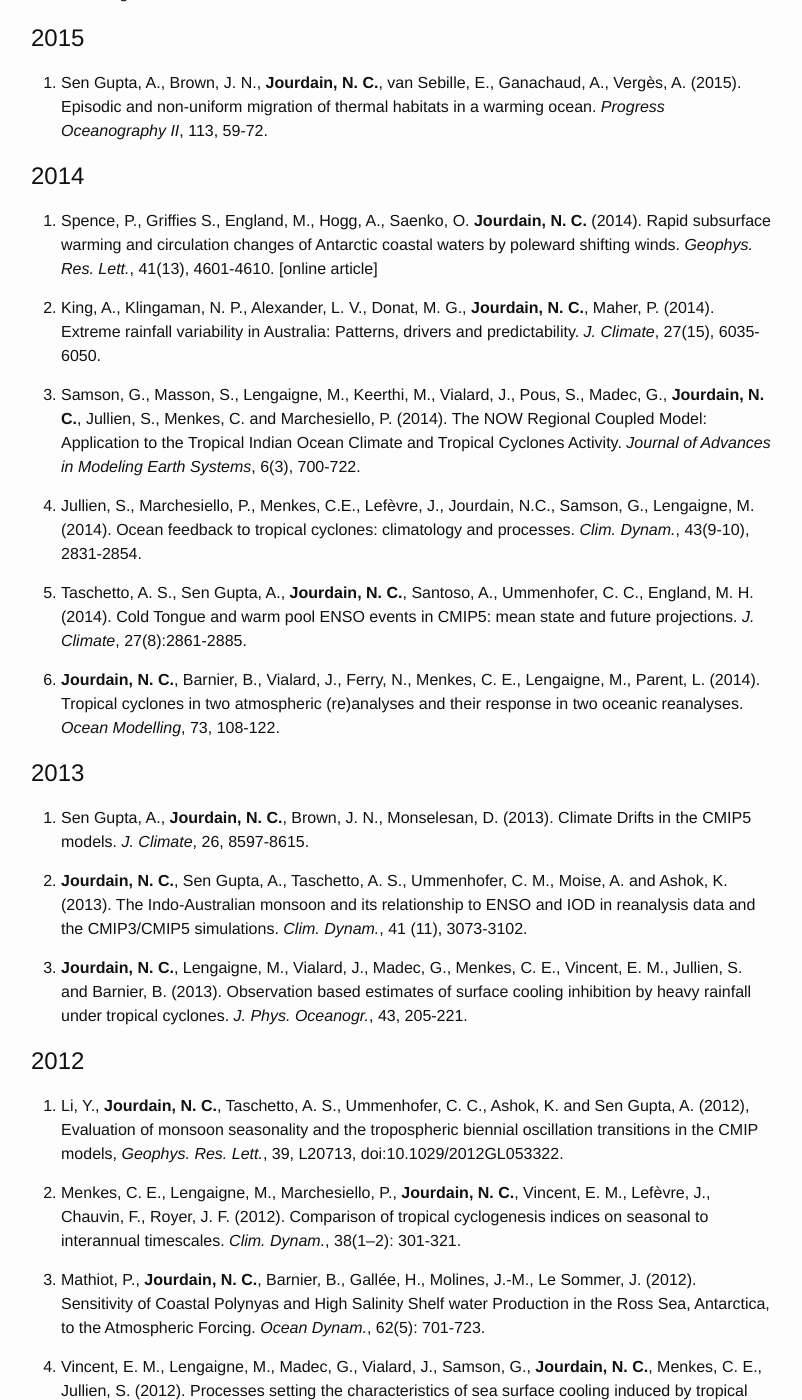
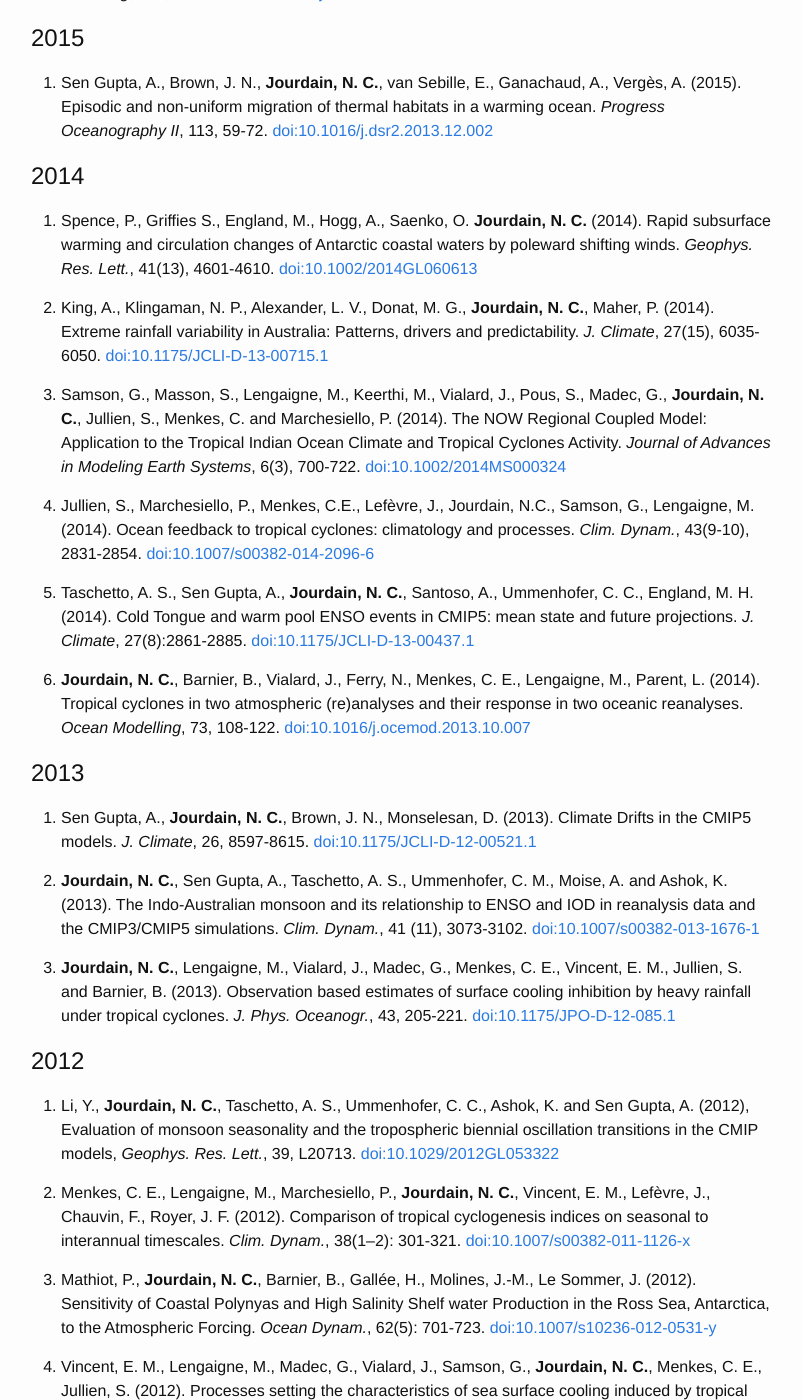
Before and after one commit to nicojourdain/nicojourdain.github.io, a Jekyll site: the page built from publications.md, in a window 1280 px wide and 1400 px high, scrolled down 1183 px. Shown: the whole window, without its empty margins (239-1041 px from the left). Built offline with Jekyll 4.4.1, drawn with Linux system fonts in a browser that asks for light colours; some of the changed text lies outside the part shown.

Commit message:
update publications

```diff
--- a/publications.md
+++ b/publications.md
@@ -21,75 +21,75 @@ For publication metrics, see :
 
 # 2017
 
-28. **Jourdain, N. C.**, Mathiot, P., Merino, N., Durand, G., Le Sommer, J., Dutrieux, P. and Madec, G. (2016). Ocean circulation and sea-ice thinning induced by melting ice shelves in the Amundsen Sea. _J. Geophys. Res. (accepted in Feb. 2017)_.
+28. **Jourdain, N. C.**, Mathiot, P., Merino, N., Durand, G., Le Sommer, J., Dutrieux, P. and Madec, G. (2016). Ocean circulation and sea-ice thinning induced by melting ice shelves in the Amundsen Sea. _J. Geophys. Res. (accepted in Feb. 2017)_. [doi:10.1002/2016JC012509](http://onlinelibrary.wiley.com/doi/10.1002/2016JC012509/abstract)
 
 # 2016
 
-27. Li, Y., **Jourdain, N. C.**, Taschetto, A. S., Sen Gupta, A., Argüeso, D., Masson, S., Cai, W. (2016). Resolution dependence of the simulated precipitation and diurnal cycle over the Maritime Continent. _Clim. Dynam., in press, accepted in Aug. 2016_.
+27. Li, Y., **Jourdain, N. C.**, Taschetto, A. S., Sen Gupta, A., Argüeso, D., Masson, S., Cai, W. (2016). Resolution dependence of the simulated precipitation and diurnal cycle over the Maritime Continent. _Clim. Dynam., in press, accepted in Aug. 2016_. [doi:10.1007/s00382-016-3317-y](http://link.springer.com/article/10.1007/s00382-016-3317-y)
 
-26. **Jourdain, N. C.**, Lengaigne, M., Vialard, J., Izumo, T., Sen Gupta, A. (2016). Further insights on the influence of the Indian Ocean Dipole on the following year's ENSO from observations and CMIP5 models. _J. Climate_, 29(2), 637-658.
+26. **Jourdain, N. C.**, Lengaigne, M., Vialard, J., Izumo, T., Sen Gupta, A. (2016). Further insights on the influence of the Indian Ocean Dipole on the following year's ENSO from observations and CMIP5 models. _J. Climate_, 29(2), 637-658. [doi:10.1175/JCLI-D-15-0481.1](http://journals.ametsoc.org/doi/abs/10.1175/JCLI-D-15-0481.1)
 
-25. Merino, N., Le Sommer, J., Durand, G., **Jourdain, N. C.**, Madec, G., Mathiot, P. and Tournadre, J. (2016). Antarctic icebergs melt over the Southern Ocean: climatology and impact on sea ice. _Ocean Modelling_, 104, 99-110.
+25. Merino, N., Le Sommer, J., Durand, G., **Jourdain, N. C.**, Madec, G., Mathiot, P. and Tournadre, J. (2016). Antarctic icebergs melt over the Southern Ocean: climatology and impact on sea ice. _Ocean Modelling_, 104, 99-110. [doi:10.1016/j.ocemod.2016.05.001](http://www.sciencedirect.com/science/article/pii/S1463500316300300)
 
 # 2015
 
-24. Sen Gupta, A., Brown, J. N., **Jourdain, N. C.**, van Sebille, E., Ganachaud, A., Vergès, A. (2015). Episodic and non-uniform migration of thermal habitats in a warming ocean. _Progress Oceanography II_, 113, 59-72.
+24. Sen Gupta, A., Brown, J. N., **Jourdain, N. C.**, van Sebille, E., Ganachaud, A., Vergès, A. (2015). Episodic and non-uniform migration of thermal habitats in a warming ocean. _Progress Oceanography II_, 113, 59-72. [doi:10.1016/j.dsr2.2013.12.002](http://www.sciencedirect.com/science/article/pii/S0967064513004487)
 
 # 2014
 
-23. Spence, P., Griffies S., England, M., Hogg, A., Saenko, O. **Jourdain, N. C.** (2014). Rapid subsurface warming and circulation changes of Antarctic coastal waters by poleward shifting winds. _Geophys. Res. Lett._, 41(13), 4601-4610. [online article]
+23. Spence, P., Griffies S., England, M., Hogg, A., Saenko, O. **Jourdain, N. C.** (2014). Rapid subsurface warming and circulation changes of Antarctic coastal waters by poleward shifting winds. _Geophys. Res. Lett._, 41(13), 4601-4610. [doi:10.1002/2014GL060613](http://onlinelibrary.wiley.com/doi/10.1002/2014GL060613/abstract)
 
-22. King, A., Klingaman, N. P., Alexander, L. V., Donat, M. G., **Jourdain, N. C.**, Maher, P. (2014). Extreme rainfall variability in Australia: Patterns, drivers and predictability. _J. Climate_, 27(15), 6035-6050.
+22. King, A., Klingaman, N. P., Alexander, L. V., Donat, M. G., **Jourdain, N. C.**, Maher, P. (2014). Extreme rainfall variability in Australia: Patterns, drivers and predictability. _J. Climate_, 27(15), 6035-6050. [doi:10.1175/JCLI-D-13-00715.1](http://journals.ametsoc.org/doi/abs/10.1175/JCLI-D-13-00715.1)
 
-21. Samson, G., Masson, S., Lengaigne, M., Keerthi, M., Vialard, J., Pous, S., Madec, G., **Jourdain, N. C.**, Jullien, S., Menkes, C. and Marchesiello, P. (2014). The NOW Regional Coupled Model: Application to the Tropical Indian Ocean Climate and Tropical Cyclones Activity. _Journal of Advances in Modeling Earth Systems_, 6(3), 700-722.
+21. Samson, G., Masson, S., Lengaigne, M., Keerthi, M., Vialard, J., Pous, S., Madec, G., **Jourdain, N. C.**, Jullien, S., Menkes, C. and Marchesiello, P. (2014). The NOW Regional Coupled Model: Application to the Tropical Indian Ocean Climate and Tropical Cyclones Activity. _Journal of Advances in Modeling Earth Systems_, 6(3), 700-722. [doi:10.1002/2014MS000324](http://onlinelibrary.wiley.com/doi/10.1002/2014MS000324/abstract)
 
-20. Jullien, S., Marchesiello, P., Menkes, C.E., Lefèvre, J., Jourdain, N.C., Samson, G., Lengaigne, M. (2014). Ocean feedback to tropical cyclones: climatology and processes. _Clim. Dynam._, 43(9-10), 2831-2854.
+20. Jullien, S., Marchesiello, P., Menkes, C.E., Lefèvre, J., Jourdain, N.C., Samson, G., Lengaigne, M. (2014). Ocean feedback to tropical cyclones: climatology and processes. _Clim. Dynam._, 43(9-10), 2831-2854. [doi:10.1007/s00382-014-2096-6](http://link.springer.com/article/10.1007/s00382-014-2096-6)
 
-19. Taschetto, A. S., Sen Gupta, A., **Jourdain, N. C.**, Santoso, A., Ummenhofer, C. C., England, M. H. (2014). Cold Tongue and warm pool ENSO events in CMIP5: mean state and future projections. _J. Climate_, 27(8):2861-2885.
+19. Taschetto, A. S., Sen Gupta, A., **Jourdain, N. C.**, Santoso, A., Ummenhofer, C. C., England, M. H. (2014). Cold Tongue and warm pool ENSO events in CMIP5: mean state and future projections. _J. Climate_, 27(8):2861-2885. [doi:10.1175/JCLI-D-13-00437.1](http://journals.ametsoc.org/doi/abs/10.1175/JCLI-D-13-00437.1)
 
-18. **Jourdain, N. C.**, Barnier, B., Vialard, J., Ferry, N., Menkes, C. E., Lengaigne, M., Parent, L. (2014). Tropical cyclones in two atmospheric (re)analyses and their response in two oceanic reanalyses. _Ocean Modelling_, 73, 108-122.
+18. **Jourdain, N. C.**, Barnier, B., Vialard, J., Ferry, N., Menkes, C. E., Lengaigne, M., Parent, L. (2014). Tropical cyclones in two atmospheric (re)analyses and their response in two oceanic reanalyses. _Ocean Modelling_, 73, 108-122. [doi:10.1016/j.ocemod.2013.10.007](http://www.sciencedirect.com/science/article/pii/S1463500313001881)
 
 # 2013
 
-17. Sen Gupta, A., **Jourdain, N. C.**, Brown, J. N., Monselesan, D. (2013). Climate Drifts in the CMIP5 models. _J. Climate_, 26, 8597-8615.
+17. Sen Gupta, A., **Jourdain, N. C.**, Brown, J. N., Monselesan, D. (2013). Climate Drifts in the CMIP5 models. _J. Climate_, 26, 8597-8615. [doi:10.1175/JCLI-D-12-00521.1](http://journals.ametsoc.org/doi/abs/10.1175/JCLI-D-12-00521.1)
 
-16. **Jourdain, N. C.**, Sen Gupta, A., Taschetto, A. S., Ummenhofer, C. M., Moise, A. and Ashok, K. (2013). The Indo-Australian monsoon and its relationship to ENSO and IOD in reanalysis data and the CMIP3/CMIP5 simulations. _Clim. Dynam._, 41 (11), 3073-3102.
+16. **Jourdain, N. C.**, Sen Gupta, A., Taschetto, A. S., Ummenhofer, C. M., Moise, A. and Ashok, K. (2013). The Indo-Australian monsoon and its relationship to ENSO and IOD in reanalysis data and the CMIP3/CMIP5 simulations. _Clim. Dynam._, 41 (11), 3073-3102. [doi:10.1007/s00382-013-1676-1](http://link.springer.com/article/10.1007/s00382-013-1676-1)
 
-15. **Jourdain, N. C.**, Lengaigne, M., Vialard, J., Madec, G., Menkes, C. E., Vincent, E. M., Jullien, S. and Barnier, B. (2013). Observation based estimates of surface cooling inhibition by heavy rainfall under tropical cyclones. _J. Phys. Oceanogr._, 43, 205-221.
+15. **Jourdain, N. C.**, Lengaigne, M., Vialard, J., Madec, G., Menkes, C. E., Vincent, E. M., Jullien, S. and Barnier, B. (2013). Observation based estimates of surface cooling inhibition by heavy rainfall under tropical cyclones. _J. Phys. Oceanogr._, 43, 205-221. [doi:10.1175/JPO-D-12-085.1](http://journals.ametsoc.org/doi/abs/10.1175/JPO-D-12-085.1)
 
 # 2012
 
-14. Li, Y., **Jourdain, N. C.**, Taschetto, A. S., Ummenhofer, C. C., Ashok, K. and Sen Gupta, A. (2012), Evaluation of monsoon seasonality and the tropospheric biennial oscillation transitions in the CMIP models, _Geophys. Res. Lett._, 39, L20713, doi:10.1029/2012GL053322.
+14. Li, Y., **Jourdain, N. C.**, Taschetto, A. S., Ummenhofer, C. C., Ashok, K. and Sen Gupta, A. (2012), Evaluation of monsoon seasonality and the tropospheric biennial oscillation transitions in the CMIP models, _Geophys. Res. Lett._, 39, L20713. [doi:10.1029/2012GL053322](http://onlinelibrary.wiley.com/doi/10.1029/2012GL053322/abstract)
 
-13. Menkes, C. E., Lengaigne, M., Marchesiello, P., **Jourdain, N. C.**, Vincent, E. M., Lefèvre, J., Chauvin, F., Royer, J. F. (2012). Comparison of tropical cyclogenesis indices on seasonal to interannual timescales. _Clim. Dynam._, 38(1–2): 301-321.
+13. Menkes, C. E., Lengaigne, M., Marchesiello, P., **Jourdain, N. C.**, Vincent, E. M., Lefèvre, J., Chauvin, F., Royer, J. F. (2012). Comparison of tropical cyclogenesis indices on seasonal to interannual timescales. _Clim. Dynam._, 38(1–2): 301-321. [doi:10.1007/s00382-011-1126-x](http://link.springer.com/article/10.1007/s00382-011-1126-x)
 
-12. Mathiot, P., **Jourdain, N. C.**, Barnier, B., Gallée, H., Molines, J.-M., Le Sommer, J. (2012). Sensitivity of Coastal Polynyas and High Salinity Shelf water Production in the Ross Sea, Antarctica, to the Atmospheric Forcing. _Ocean Dynam._, 62(5): 701-723.
+12. Mathiot, P., **Jourdain, N. C.**, Barnier, B., Gallée, H., Molines, J.-M., Le Sommer, J. (2012). Sensitivity of Coastal Polynyas and High Salinity Shelf water Production in the Ross Sea, Antarctica, to the Atmospheric Forcing. _Ocean Dynam._, 62(5): 701-723. [doi:10.1007/s10236-012-0531-y](http://link.springer.com/article/10.1007/s10236-012-0531-y)
 
-11. Vincent, E. M., Lengaigne, M., Madec, G., Vialard, J., Samson, G., **Jourdain, N. C.**, Menkes, C. E., Jullien, S. (2012). Processes setting the characteristics of sea surface cooling induced by tropical cyclones. _J. Geophys. Res._, 117:C02020, doi:10.1029/2011JC007396.
+11. Vincent, E. M., Lengaigne, M., Madec, G., Vialard, J., Samson, G., **Jourdain, N. C.**, Menkes, C. E., Jullien, S. (2012). Processes setting the characteristics of sea surface cooling induced by tropical cyclones. _J. Geophys. Res._, 117:C02020. [doi:10.1029/2011JC007396](http://onlinelibrary.wiley.com/doi/10.1029/2011JC007396/abstract).
 
-10. Gimbert, F., **Jourdain, N. C.**, Marsan, D., Weiss, J., Barnier, B. (2012). Recent mechanical weakening of the Arctic sea ice cover as revealed from larger inertial oscillations. _J. Geophys. Res._ 117:C00J12, 14pp.
+10. Gimbert, F., **Jourdain, N. C.**, Marsan, D., Weiss, J., Barnier, B. (2012). Recent mechanical weakening of the Arctic sea ice cover as revealed from larger inertial oscillations. _J. Geophys. Res._ 117:C00J12, 14pp. [doi:10.1029/2011JC007633](http://onlinelibrary.wiley.com/doi/10.1029/2011JC007633/abstract)
 
-9. Gimbert, F., Marsan, D., Weiss, J., **Jourdain, N. C.** , Barnier, B. (2012). Sea ice inertial oscillation magnitudes in the Arctic basin. _The Cryosphere_ 6:2179-2220.
+9. Gimbert, F., Marsan, D., Weiss, J., **Jourdain, N. C.** , Barnier, B. (2012). Sea ice inertial oscillation magnitudes in the Arctic basin. _The Cryosphere_ 6:2179-2220. [doi:10.5194/tc-6-1187-2012](http://www.the-cryosphere.net/6/1187/2012/tc-6-1187-2012.html)
 
-8. Vincent, E. M., Lengaigne, M., Vialard, J., Madec, G., **Jourdain, N. C.**, Masson, S. (2012). Assessing the Oceanic Control on the Amplitude of Sea Surface Cooling induced by Tropical Cyclones. _J. Geophys. Res._ 117:C05023, 14pp.
+8. Vincent, E. M., Lengaigne, M., Vialard, J., Madec, G., **Jourdain, N. C.**, Masson, S. (2012). Assessing the Oceanic Control on the Amplitude of Sea Surface Cooling induced by Tropical Cyclones. _J. Geophys. Res._ 117:C05023, 14pp. [doi:10.1029/2011JC007396](http://onlinelibrary.wiley.com/doi/10.1029/2011JC007705/abstract)
 
-7. Jullien, S., Menkes, C. E., Marchesiello, P., **Jourdain, N. C.**, Lengaigne, M., Koch-Larrouy, A., Lefèvre, J., Vincent, E.M., Faure, V. (2012). Impact of tropical cyclones on the heat budget of the South Pacific Ocean. _J. Phys. Oceanogr._ 42:1882-1906.
+7. Jullien, S., Menkes, C. E., Marchesiello, P., **Jourdain, N. C.**, Lengaigne, M., Koch-Larrouy, A., Lefèvre, J., Vincent, E.M., Faure, V. (2012). Impact of tropical cyclones on the heat budget of the South Pacific Ocean. _J. Phys. Oceanogr._ 42:1882-1906. [doi:10.1175/JPO-D-11-0133.1](http://journals.ametsoc.org/doi/abs/10.1175/JPO-D-11-0133.1)
 
-6. Scott, R. B.,  Ferry, N., Drévillon, M., Barron, C. N., **Jourdain, N. C.**, Lellouche, J.-M., Metzger, E. J., Rio, M.-H., Smedstad, O. M. (2012). Estimates of surface drifter trajectories in the Equatorial Atlantic : a multi-model approach. _Ocean Dynam._, 62(7): 1091-1109.
+6. Scott, R. B.,  Ferry, N., Drévillon, M., Barron, C. N., **Jourdain, N. C.**, Lellouche, J.-M., Metzger, E. J., Rio, M.-H., Smedstad, O. M. (2012). Estimates of surface drifter trajectories in the Equatorial Atlantic : a multi-model approach. _Ocean Dynam._, 62(7): 1091-1109. [doi:10.1007/s10236-012-0548-2](http://link.springer.com/article/10.1007/s10236-012-0548-2)
 
 # 2011
 
-5. **Jourdain N. C.**, Gallée, H., (2011). Influence of the orographic roughness of glacier valleys across the Transantarctic Mountains in a regional climate model. _Clim. Dynam._, 36(5–6):1067–1081.
+5. **Jourdain N. C.**, Gallée, H., (2011). Influence of the orographic roughness of glacier valleys across the Transantarctic Mountains in a regional climate model. _Clim. Dynam._, 36(5–6):1067–1081. [doi:10.1007/s00382-010-0757-7](http://link.springer.com/article/10.1007%2Fs00382-010-0757-7)
 
-4. Vincent, E., Lengaigne, M., Menkes, C. E., **Jourdain, N. C.**, Marchesiello, P., Madec, G. (2011): Interannual Variability of the South Pacific Convergence Zone and Tropical Cyclone Genesis. _Clim. Dynam._, 36(9):1881–1896.
+4. Vincent, E., Lengaigne, M., Menkes, C. E., **Jourdain, N. C.**, Marchesiello, P., Madec, G. (2011): Interannual Variability of the South Pacific Convergence Zone and Tropical Cyclone Genesis. _Clim. Dynam._, 36(9):1881–1896. [doi:10.1007/s00382-009-0716-3](http://link.springer.com/article/10.1007/s00382-009-0716-3)
 
-3. **Jourdain N. C.**, Mathiot P., Gallée H., Barnier B. (2011). Influence of coupling on atmosphere, sea ice and ocean regional models in the Ross Sea sector, Antarctica. _Clim. Dynam._, 36(7–8):1523–1543.
+3. **Jourdain N. C.**, Mathiot P., Gallée H., Barnier B. (2011). Influence of coupling on atmosphere, sea ice and ocean regional models in the Ross Sea sector, Antarctica. _Clim. Dynam._, 36(7–8):1523–1543. [doi:10.1007/s00382-010-0889-9](http://link.springer.com/article/10.1007/s00382-010-0889-9)
 
-2. **Jourdain N. C.**, Marchesiello, P., Menkes, C. E., Lefèvre, J., Vincent, E., Lengaigne, M., Chauvin, F. (2011). Mesoscale simulation of tropical cyclones in the South Pacific : climatology and interannual variability. _J. Climate_, 24:3–25.
+2. **Jourdain N. C.**, Marchesiello, P., Menkes, C. E., Lefèvre, J., Vincent, E., Lengaigne, M., Chauvin, F. (2011). Mesoscale simulation of tropical cyclones in the South Pacific : climatology and interannual variability. _J. Climate_, 24:3–25. [doi:10.1175/2010JCLI3559.1](http://journals.ametsoc.org/doi/abs/10.1175/2010JCLI3559.1)
 
 # 2010
 
-1. Lefèvre J., Marchesiello, P., **Jourdain, N. C.**, Menkes, C. E. (2010): Weather regimes and orographic circulation around New Caledonia. _Marine Poll. Bull._ 61(7–12):413–431.
+1. Lefèvre J., Marchesiello, P., **Jourdain, N. C.**, Menkes, C. E. (2010): Weather regimes and orographic circulation around New Caledonia. _Marine Poll. Bull._ 61(7–12):413–431. [doi:10.1016/j.marpolbul.2010.06.012](http://www.sciencedirect.com/science/article/pii/S0025326X10002559)
 
 
 ## Conference papers
@@ -102,18 +102,18 @@ For publication metrics, see :
 
 ## Other publications
 
-* **Jourdain N.** (2007). Simulations climatiques régionales couplées atmosphère - océan - gace de mer  en Antarctique. _Thèse de doctorat, Université Joseph Fourier, France_.
+* **Jourdain N.** (2007). Simulations climatiques régionales couplées atmosphère - océan - gace de mer  en Antarctique. _Thèse de doctorat, Université Joseph Fourier, France_. [Abstract](https://tel.archives-ouvertes.fr/tel-00266564) [PDF](https://tel.archives-ouvertes.fr/tel-00266564/document)
 
-* Mathiot P., **Jourdain N.**, Barnier B., Gallée H. (2008). Sensitivity of a model of the Ross Ice Shelf Polynya to different atmospheric forcing sets. _Mercator Ocean Quarterly Newsletter_, 28:22–30.
+* Mathiot P., **Jourdain N.**, Barnier B., Gallée H. (2008). Sensitivity of a model of the Ross Ice Shelf Polynya to different atmospheric forcing sets. _Mercator Ocean Quarterly Newsletter_, 28:22–30. [PDF](https://www.mercator-ocean.fr/wp-content/uploads/2015/06/lettre_28_en.pdf)
 
-* Ferry, N., Parent, L., Garric, G., Barnier, B., **Jourdain, N. C.** and Mercator Team (2010). Mercator Global Eddy Permitting Ocean Reanalysis GLORYS1v1 : Description and Results. _Mercator Ocean Quarterly Newsletter_, 36:15–27.
+* Ferry, N., Parent, L., Garric, G., Barnier, B., **Jourdain, N. C.** and Mercator Team (2010). Mercator Global Eddy Permitting Ocean Reanalysis GLORYS1v1 : Description and Results. _Mercator Ocean Quarterly Newsletter_, 36:15–27. [PDF](https://www.mercator-ocean.fr/wp-content/uploads/2015/05/Mercator-Ocean-newsletter-2010_36.pdf)
 
-* Ferry, N., L. Parent, G. Garric, C. Bricaud, C. E. Testut, O. Le Galloudec, J. M. Lellouche, Drévillon, M., Greiner, E., Barnier, B., Molines, J. M., **Jourdain, N.**, Guinehut, S., Cabanes, C. and Zawadzki., L. (2012). GLORYS2V1 global ocean reanalysis of the altimetric era (1993-2009) at meso scale. _Mercator Quarterly Newsletter_, 44:28–39.
+* Ferry, N., L. Parent, G. Garric, C. Bricaud, C. E. Testut, O. Le Galloudec, J. M. Lellouche, Drévillon, M., Greiner, E., Barnier, B., Molines, J. M., **Jourdain, N.**, Guinehut, S., Cabanes, C. and Zawadzki., L. (2012). GLORYS2V1 global ocean reanalysis of the altimetric era (1993-2009) at meso scale. _Mercator Quarterly Newsletter_, 44:28–39. [PDF](https://www.mercator-ocean.fr/wp-content/uploads/2015/05/Mercator-Ocean-newsletter-2012_44.pdf)
 
-* Vialard, J., Praveen Kumar, B., **Jourdain, N. C.**, and M. Bador (2012). CIRENE: from cyclones to interannual timescales in the south-western tropical indian ocean. _Mercator Quarterly Newsletter_, 45:16–20.
+* Vialard, J., Praveen Kumar, B., **Jourdain, N. C.**, and M. Bador (2012). CIRENE: from cyclones to interannual timescales in the south-western tropical indian ocean. _Mercator Quarterly Newsletter_, 45:16–20. [PDF](http://archimer.ifremer.fr/doc/00098/20969/18589.pdf)
 
 ## Media releases
 
-* Larson, C., 2012: Where Asia’s monsoon go to die. _Science_, 337(6102):1598-1599.
+* Larson, C., 2012: Where Asia’s monsoon go to die. _Science_, 337(6102):1598-1599. [See article](http://science.sciencemag.org/content/337/6102/1598)
 
-* Holland D. and Holland D., 2015: On the rocks: The challenges of predicting sea level rise, _Eos_, 96
+* Holland D. and Holland D., 2015: On the rocks: The challenges of predicting sea level rise, _Eos_, 96. [See article](https://eos.org/features/on-the-rocks-the-challenges-of-predicting-sea-level-rise)
```
Also changed, not shown: projects_dir/trois_as_communications.md (+1 -0 lines), projects_dir/trois_as_publications.md (+2 -1 lines), projects_dir/trois_as_results.md (+4 -2 lines).
